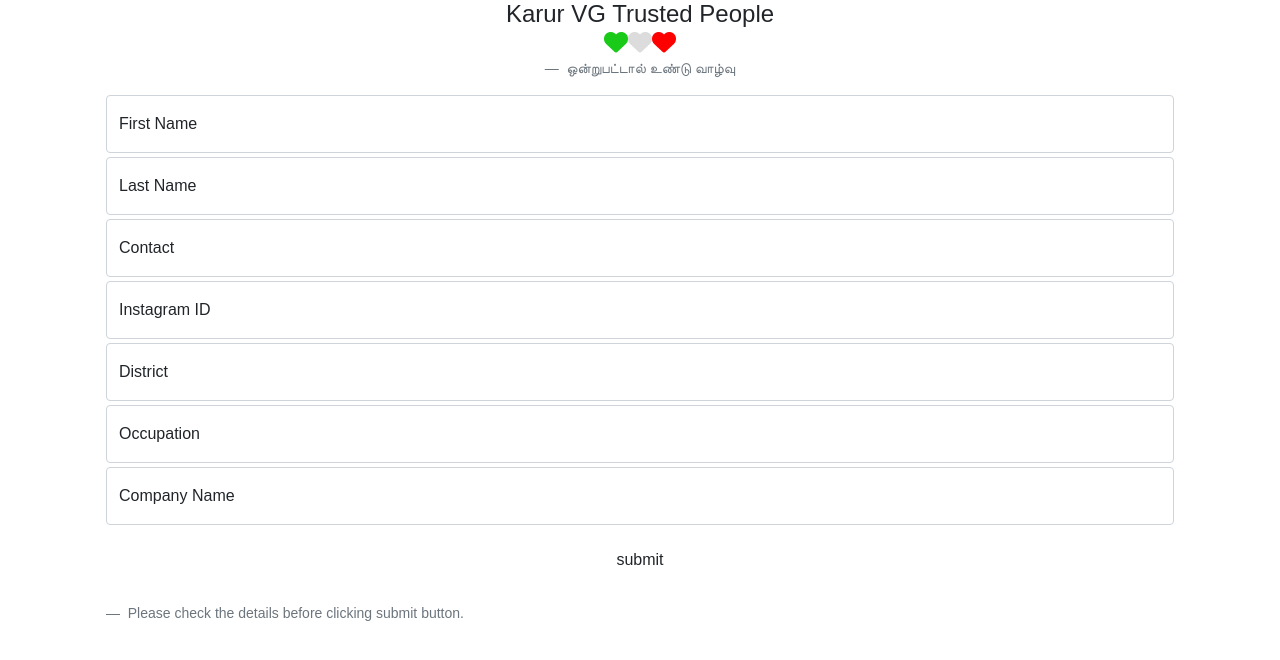
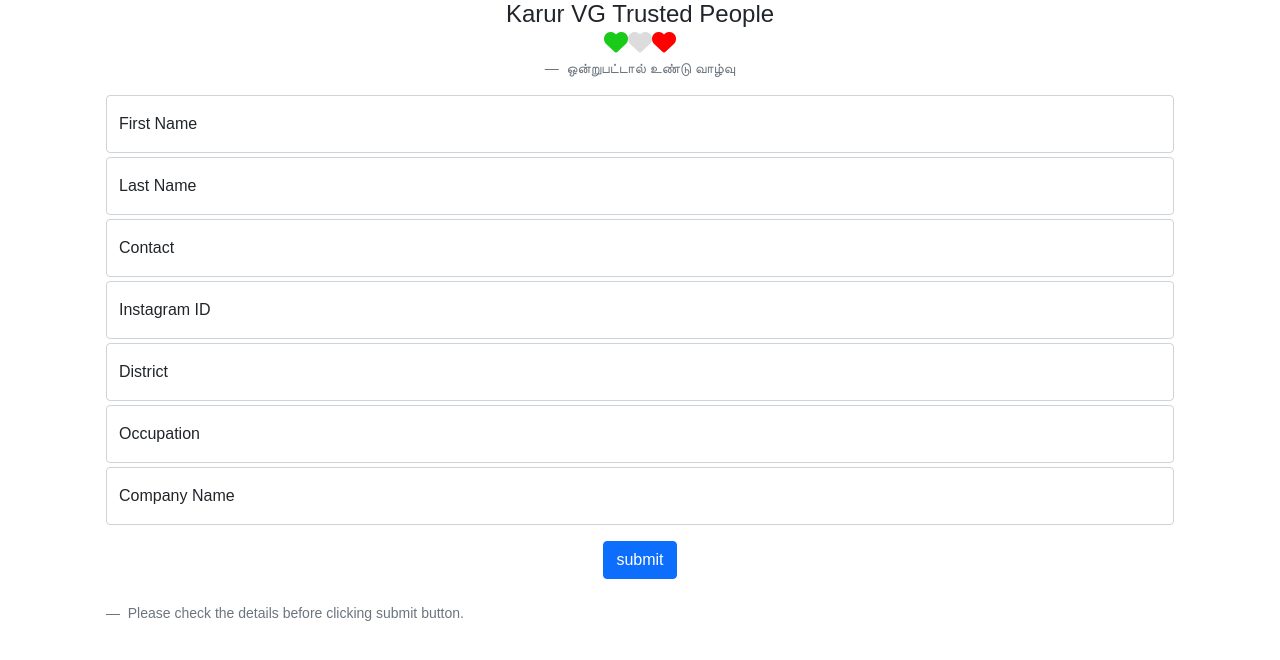
Before and after one commit to Balakumar790420/kvgdata, a plain HTML site: page index.html in a window 1280 px wide. Drawn offline with nearby package versions, Linux system fonts and the light colour scheme.

Commit message:
Update index.html

```diff
--- a/index.html
+++ b/index.html
@@ -65,9 +65,9 @@
                 <label for="floatingInput">Company Name</label>
             </div>
 
-            <div class="d-grid gap-2 d-md-flex justify-content-md-center">
+           <div class="d-grid gap-2 d-md-flex justify-content-md-center">
                 <div class="button">
-                    <button type="submit" class="btn btn2-primary">submit</button>
+                    <button type="submit" class="btn btn-primary">submit</button>
 
                 </div>
             </div>
```
